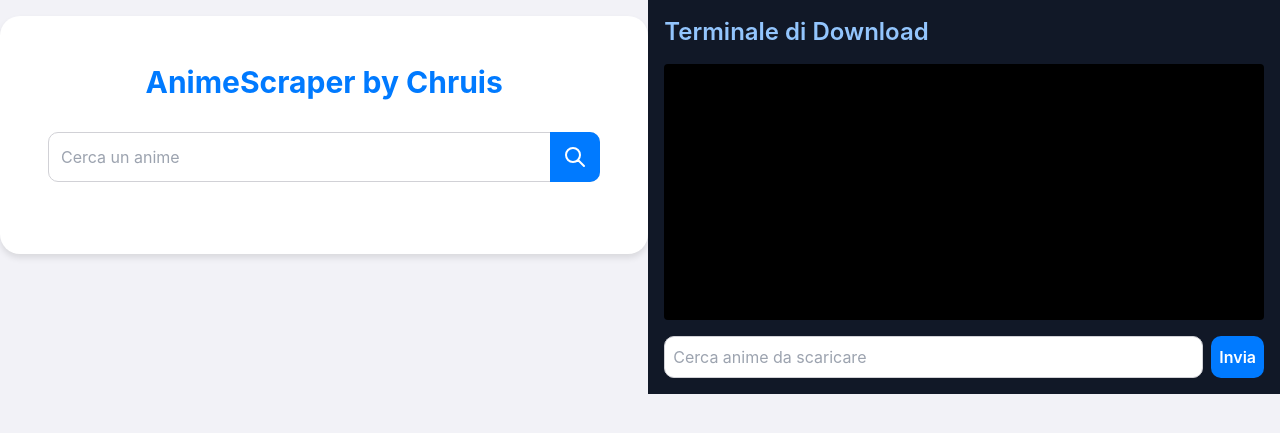
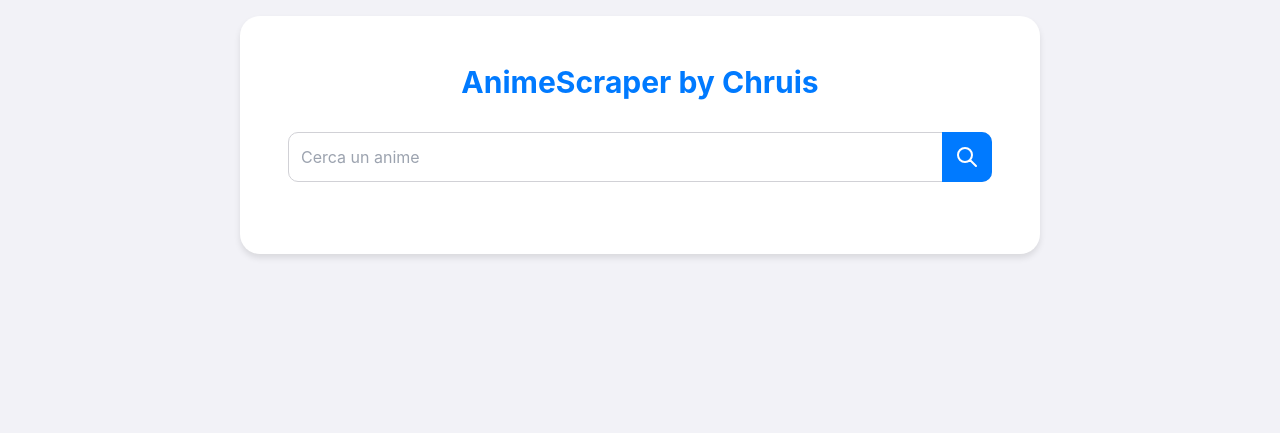
Before and after one commit to ChristianPuppo/AnimeScraper, a Flask app: page / in a window 1280 px wide. Shown: the top 433 px of the page. Run offline with Flask 2, Linux system fonts and the light colour scheme.

Commit message:
all done tutto tutto

```diff
--- a/app.py
+++ b/app.py
@@ -1,4 +1,4 @@
-from flask import Flask, render_template, request, jsonify, Response, redirect, url_for, session, stream_with_context
+from flask import Flask, render_template, request, jsonify, Response, redirect, url_for, session
 from flask_sqlalchemy import SQLAlchemy
 import requests
 from bs4 import BeautifulSoup
@@ -11,8 +11,6 @@ from tmdbv3api import TMDb, TV, Season, Episode
 from fuzzywuzzy import fuzz
 import json
 import uuid
-import time
-import animedownloader  # Importa il tuo script animedownloader.py
 
 app = Flask(__name__)
 app.config['SQLALCHEMY_DATABASE_URI'] = os.environ.get('DATABASE_URL', 'sqlite:///playlists.db')
@@ -393,49 +391,6 @@ def update_shared_playlist():
 
     return jsonify({'share_url': share_url, 'share_id': share_id})
 
-@app.route('/search_anime', methods=['POST'])
-def search_anime():
-    query = request.json['query']
-    results = animedownloader.search_anime(query)
-    return jsonify([{'title': title, 'url': url} for title, url in results])
-
-@app.route('/download_anime', methods=['POST'])
-def download_anime():
-    anime_url = request.json['anime_url']
-
-    def generate():
-        episodes = animedownloader.get_episodes(anime_url)
-        yield f"Trovati {len(episodes)} episodi.\n"
-
-        for i, (ep_title, ep_url) in enumerate(episodes, 1):
-            streaming_url = animedownloader.get_streaming_url(ep_url)
-            video_url = animedownloader.extract_video_url(streaming_url)
-            if video_url:
-                yield f"Scaricamento episodio {i}: {ep_title}\n"
-                # Qui dovresti implementare la logica di download effettiva
-                # Per ora, simuliamo solo il download
-                time.sleep(1)
-                yield f"Episodio {i} scaricato con successo.\n"
-            else:
-                yield f"Impossibile trovare l'URL video per l'episodio {i}.\n"
-
-        yield "Download completato.\n"
-
-    return Response(stream_with_context(generate()), content_type='text/plain')
-
-@app.route('/get_episodes', methods=['POST'])
-def get_episodes():
-    anime_url = request.json['anime_url']
-    episodes = animedownloader.get_episodes(anime_url)
-    return jsonify(episodes)
-
-@app.route('/get_video_url', methods=['POST'])
-def get_video_url():
-    episode_url = request.json['episode_url']
-    streaming_url = animedownloader.get_streaming_url(episode_url)
-    video_url = animedownloader.extract_video_url(streaming_url)
-    return jsonify({"video_url": video_url})
-
 if __name__ == '__main__':
     with app.app_context():
         db.create_all()
--- a/templates/index.html
+++ b/templates/index.html
@@ -341,21 +341,6 @@
         </div>
     </div>
 
-    <!-- Spazio vuoto per separare il contenuto principale dal terminale -->
-    <div class="h-24"></div>
-
-    <!-- Terminale di Download posizionato in fondo alla pagina -->
-    <div class="bg-gray-900 p-4 w-full">
-        <div class="max-w-4xl mx-auto">
-            <h2 class="text-2xl font-semibold mb-4 text-blue-300">Terminale di Download</h2>
-            <div id="terminal" class="bg-black text-green-400 p-4 rounded h-64 overflow-y-auto font-mono text-sm mb-4"></div>
-            <div class="flex space-x-2">
-                <input id="downloadQuery" type="text" class="input p-2 flex-grow" placeholder="Cerca anime da scaricare">
-                <button onclick="startDownload()" class="btn btn-primary text-white p-2">Invia</button>
-            </div>
-        </div>
-    </div>
-
     <script>
         new Vue({
             el: '#app',
@@ -665,105 +650,6 @@
                 }
             },
         });
-
-        function appendToTerminal(message) {
-            const terminal = document.getElementById('terminal');
-            terminal.innerHTML += message + '<br>';
-            terminal.scrollTop = terminal.scrollHeight;
-        }
-
-        // Aggiungi queste funzioni allo script esistente
-        async function startDownload() {
-            const query = document.getElementById('downloadQuery').value;
-            appendToTerminal(`Ricerca di: ${query}`);
-
-            try {
-                const searchResponse = await fetch('/search_anime', {
-                    method: 'POST',
-                    headers: {'Content-Type': 'application/json'},
-                    body: JSON.stringify({query: query})
-                });
-                const results = await searchResponse.json();
-
-                appendToTerminal('Risultati della ricerca:');
-                results.forEach((result, index) => {
-                    appendToTerminal(`${index + 1}. ${result.title}`);
-                });
-
-                appendToTerminal('Inserisci il numero dell\'anime desiderato:');
-                document.getElementById('downloadQuery').value = '';
-                document.getElementById('downloadQuery').placeholder = 'Inserisci il numero dell\'anime';
-                document.getElementById('downloadQuery').focus();
-
-                document.getElementById('downloadQuery').onkeypress = async function(e) {
-                    if (e.key === 'Enter') {
-                        const choice = parseInt(this.value);
-                        if (choice && choice > 0 && choice <= results.length) {
-                            const selectedAnime = results[choice - 1];
-                            appendToTerminal(`Hai selezionato: ${selectedAnime.title}`);
-                            await downloadAnime(selectedAnime);
-                        } else {
-                            appendToTerminal('Selezione non valida.');
-                        }
-                        document.getElementById('downloadQuery').onkeypress = null;
-                        document.getElementById('downloadQuery').value = '';
-                        document.getElementById('downloadQuery').placeholder = 'Cerca anime da scaricare';
-                    }
-                };
-            } catch (error) {
-                appendToTerminal(`Errore: ${error.message}`);
-            }
-        }
-
-        async function downloadAnime(anime) {
-            try {
-                const episodesResponse = await fetch('/get_episodes', {
-                    method: 'POST',
-                    headers: {'Content-Type': 'application/json'},
-                    body: JSON.stringify({anime_url: anime.url})
-                });
-                const episodes = await episodesResponse.json();
-
-                for (let i = 0; i < episodes.length; i++) {
-                    appendToTerminal(`Scaricamento episodio ${i + 1}...`);
-                    await downloadEpisode(episodes[i].url, `${anime.title}_Episodio_${i + 1}.mp4`);
-                    appendToTerminal(`Episodio ${i + 1} scaricato.`);
-                }
-
-                appendToTerminal('Download completato.');
-            } catch (error) {
-                appendToTerminal(`Errore: ${error.message}`);
-            }
-        }
-
-        async function downloadEpisode(episodeUrl, filename) {
-            try {
-                const response = await fetch('/get_video_url', {
-                    method: 'POST',
-                    headers: {'Content-Type': 'application/json'},
-                    body: JSON.stringify({episode_url: episodeUrl})
-                });
-                const data = await response.json();
-
-                if (data.video_url) {
-                    const videoResponse = await fetch(data.video_url);
-                    const blob = await videoResponse.blob();
-                    const url = window.URL.createObjectURL(blob);
-                    const a = document.createElement('a');
-                    a.style.display = 'none';
-                    a.href = url;
-                    a.download = filename;
-                    document.body.appendChild(a);
-                    a.click();
-                    window.URL.revokeObjectURL(url);
-                    document.body.removeChild(a);
-                } else {
-                    throw new Error('URL video non trovato');
-                }
-            } catch (error) {
-                throw new Error(`Errore nel download dell'episodio: ${error.message}`);
-            }
-        }
     </script>
 </body>
 </html>
```
